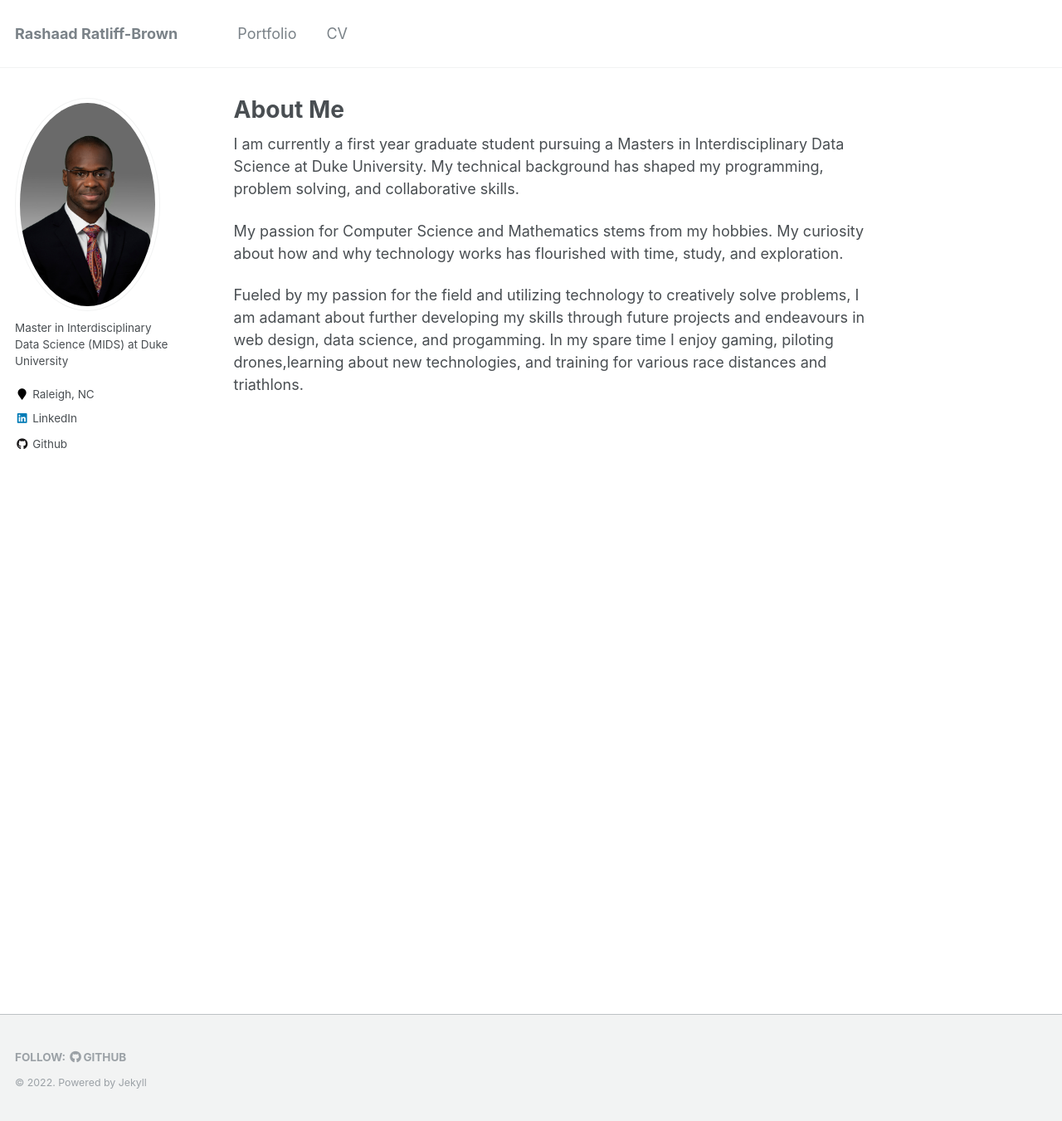
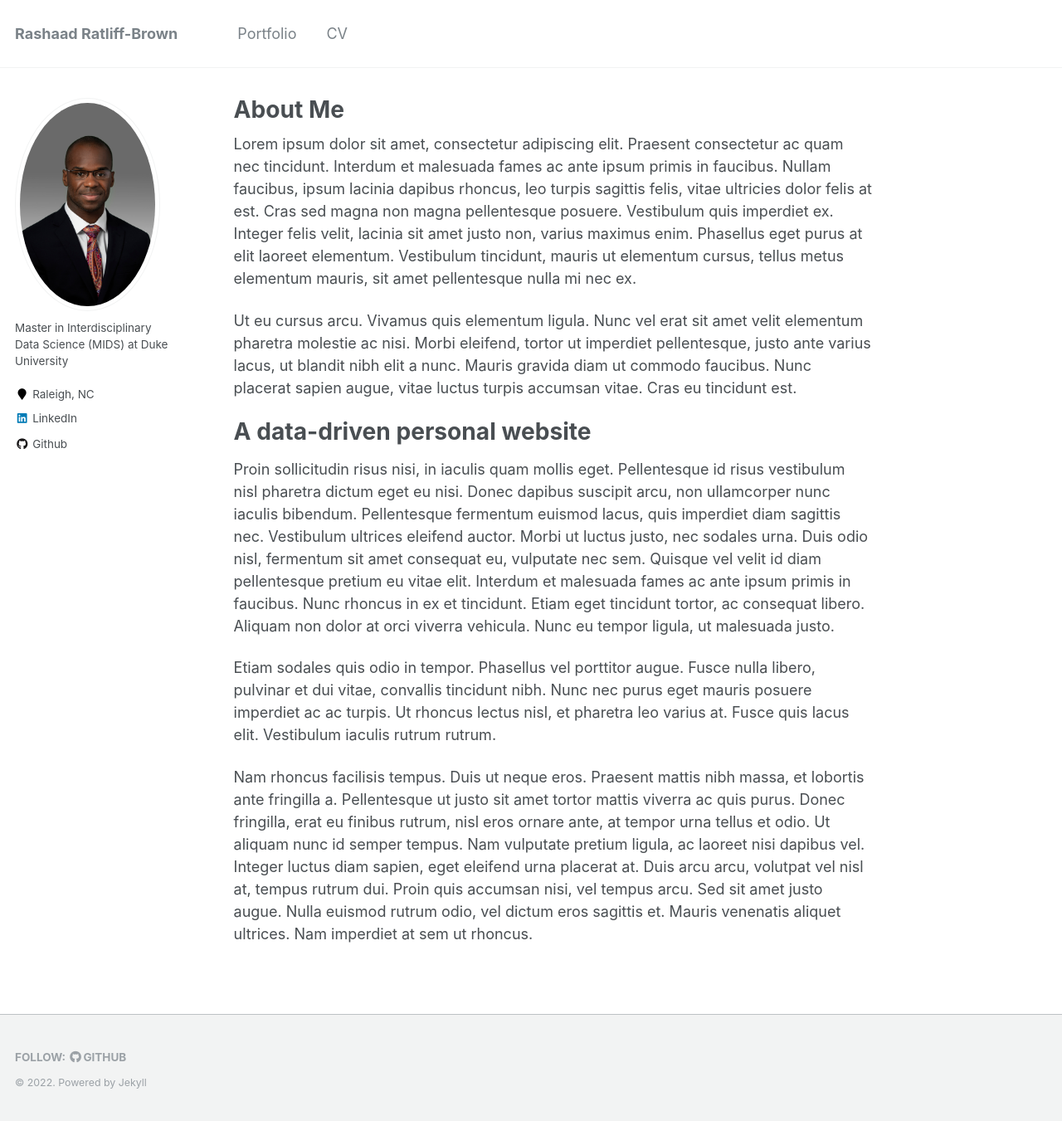
Before and after one commit to caratliff/caratliff.github.io, a Jekyll site: the page built from _pages/about.md, in a window 1280 px wide and 1351 px high. Shown: the whole window at 83% size. Built offline with Jekyll 4.4.1, drawn with Linux system fonts in a browser that asks for light colours.

Commit message:
Update about.md

```diff
--- a/_pages/about.md
+++ b/_pages/about.md
@@ -8,8 +8,15 @@ redirect_from:
   - /about.html
 ---
 
-I am currently a first year graduate student pursuing a Masters in Interdisciplinary Data Science at Duke University. My technical background has shaped my programming, problem solving, and collaborative skills.
+Lorem ipsum dolor sit amet, consectetur adipiscing elit. Praesent consectetur ac quam nec tincidunt. Interdum et malesuada fames ac ante ipsum primis in faucibus. Nullam faucibus, ipsum lacinia dapibus rhoncus, leo turpis sagittis felis, vitae ultricies dolor felis at est. Cras sed magna non magna pellentesque posuere. Vestibulum quis imperdiet ex. Integer felis velit, lacinia sit amet justo non, varius maximus enim. Phasellus eget purus at elit laoreet elementum. Vestibulum tincidunt, mauris ut elementum cursus, tellus metus elementum mauris, sit amet pellentesque nulla mi nec ex.
 
-My passion for Computer Science and Mathematics stems from my hobbies. My curiosity about how and why technology works has flourished with time, study, and exploration.
+Ut eu cursus arcu. Vivamus quis elementum ligula. Nunc vel erat sit amet velit elementum pharetra molestie ac nisi. Morbi eleifend, tortor ut imperdiet pellentesque, justo ante varius lacus, ut blandit nibh elit a nunc. Mauris gravida diam ut commodo faucibus. Nunc placerat sapien augue, vitae luctus turpis accumsan vitae. Cras eu tincidunt est.
 
-Fueled by my passion for the field and utilizing technology to creatively solve problems, I am adamant about further developing my skills through future projects and endeavours in web design, data science, and progamming. In my spare time I enjoy gaming, piloting drones,learning about new technologies, and training for various race distances and triathlons.
+A data-driven personal website
+======
+
+Proin sollicitudin risus nisi, in iaculis quam mollis eget. Pellentesque id risus vestibulum nisl pharetra dictum eget eu nisi. Donec dapibus suscipit arcu, non ullamcorper nunc iaculis bibendum. Pellentesque fermentum euismod lacus, quis imperdiet diam sagittis nec. Vestibulum ultrices eleifend auctor. Morbi ut luctus justo, nec sodales urna. Duis odio nisl, fermentum sit amet consequat eu, vulputate nec sem. Quisque vel velit id diam pellentesque pretium eu vitae elit. Interdum et malesuada fames ac ante ipsum primis in faucibus. Nunc rhoncus in ex et tincidunt. Etiam eget tincidunt tortor, ac consequat libero. Aliquam non dolor at orci viverra vehicula. Nunc eu tempor ligula, ut malesuada justo.
+
+Etiam sodales quis odio in tempor. Phasellus vel porttitor augue. Fusce nulla libero, pulvinar et dui vitae, convallis tincidunt nibh. Nunc nec purus eget mauris posuere imperdiet ac ac turpis. Ut rhoncus lectus nisl, et pharetra leo varius at. Fusce quis lacus elit. Vestibulum iaculis rutrum rutrum.
+
+Nam rhoncus facilisis tempus. Duis ut neque eros. Praesent mattis nibh massa, et lobortis ante fringilla a. Pellentesque ut justo sit amet tortor mattis viverra ac quis purus. Donec fringilla, erat eu finibus rutrum, nisl eros ornare ante, at tempor urna tellus et odio. Ut aliquam nunc id semper tempus. Nam vulputate pretium ligula, ac laoreet nisi dapibus vel. Integer luctus diam sapien, eget eleifend urna placerat at. Duis arcu arcu, volutpat vel nisl at, tempus rutrum dui. Proin quis accumsan nisi, vel tempus arcu. Sed sit amet justo augue. Nulla euismod rutrum odio, vel dictum eros sagittis et. Mauris venenatis aliquet ultrices. Nam imperdiet at sem ut rhoncus.
```
